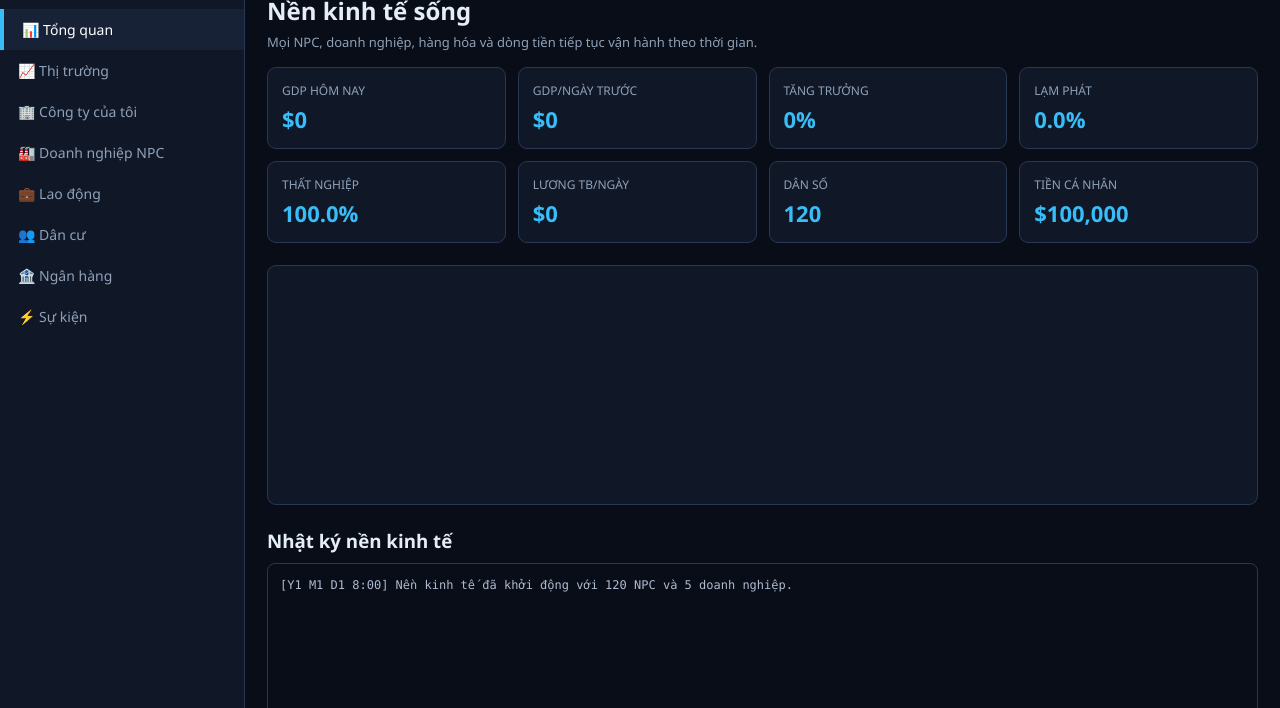
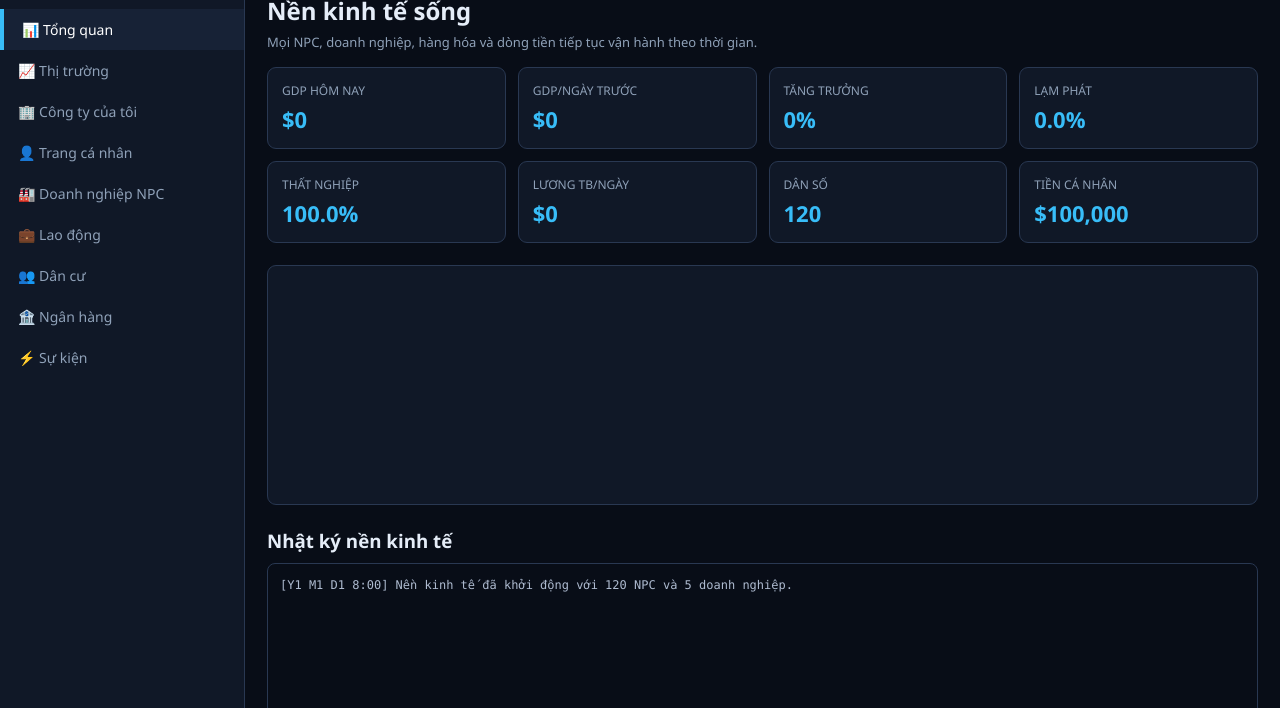
Before and after one commit to huynhanphu2023-glitch/thientaikinhdoanh, a plain HTML site: page index.html in a window 1280 px wide. Shown: the part 92-800 px from the top of the page. Drawn offline with Linux system fonts and the light colour scheme.

Commit message:
Add profile tab to navigation menu

```diff
--- a/index.html
+++ b/index.html
@@ -30,6 +30,7 @@ canvas{width:100%;height:240px;background:var(--panel);border:1px solid var(--li
 <li class="active" onclick="tab('dash',this)">📊 Tổng quan</li>
 <li onclick="tab('market',this)">📈 Thị trường</li>
 <li onclick="tab('company',this)">🏢 Công ty của tôi</li>
+ <li onclick="tab('profile',this)">👤 Trang cá nhân</li>
 <li onclick="tab('companies',this)">🏭 Doanh nghiệp NPC</li>
 <li onclick="tab('labor',this)">💼 Lao động</li>
 <li onclick="tab('people',this)">👥 Dân cư</li>
```
